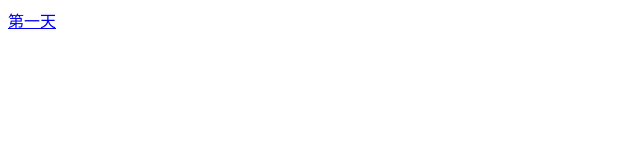
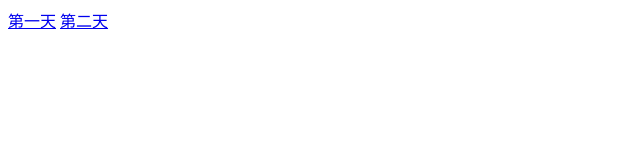
Before and after one commit to gakkisama/gakkisama.github.io, a plain HTML site: page 100/index.html in a window 1280 px wide. Shown: the full height of the page, 0-640 px from the left. Drawn offline with Linux system fonts and the light colour scheme.

Commit message:
Update index.html

```diff
--- a/100/index.html
+++ b/100/index.html
@@ -6,5 +6,6 @@
 </head>
 <body>
 	<a href="1">第一天</a>
+	<a href="2">第二天</a>
 </body>
 </html>
```
